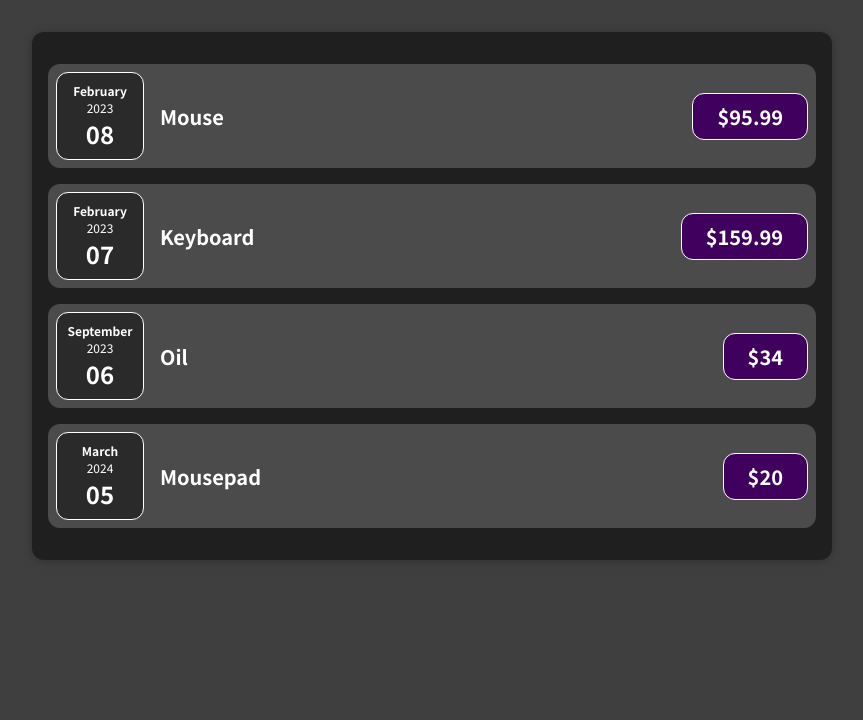
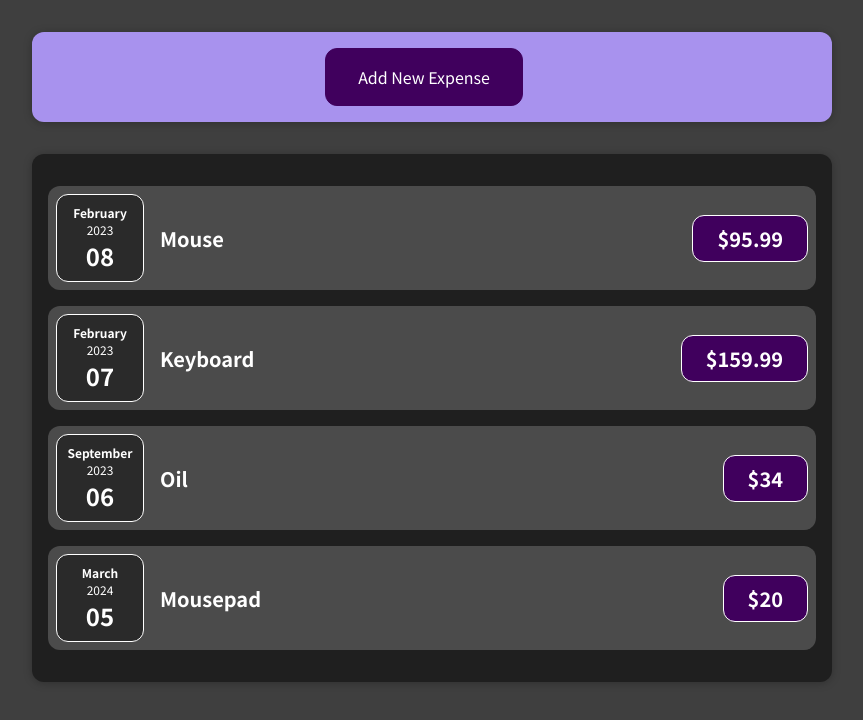
Before and after one commit to HuuThanh1301/TrackingExpenses, a React (Create React App) app: page / in a window 1280 px wide. Shown: the top 720 px of the page, without its empty margins (208-1071 px from the left). Built offline with nearby package versions, Linux system fonts and the light colour scheme.

Commit message:
Step 3: Add form component

```diff
--- a/src/App.js
+++ b/src/App.js
@@ -1,4 +1,5 @@
 import Expenses from "./components/Expenses/Expenses";
+import NewExpense from "./components/NewExpense/NewExpense";
 
 const dummy_data = [
   {
@@ -30,6 +31,7 @@ const dummy_data = [
 function App() {
   return (
     <div>
+      <NewExpense />
       <Expenses items={dummy_data}/>
     </div>
   );
--- /dev/null
+++ b/src/components/NewExpense/ExpenseForm.js
@@ -0,0 +1,29 @@
+import classes from './ExpenseForm.module.css';
+
+const ExpenseForm = (props) => {
+  return (
+    <form>
+      <div className={classes.form_controls}>
+        <div className={classes.form_control}>
+          <label>Title</label>
+          <input type="text" name="title" id="title"></input>
+        </div>
+        <div className={classes.form_control}>
+          <label>Amount</label>
+          <input type="number" name="amount" id="amount"></input>
+        </div>
+        <div className={classes.form_control}>
+          <label>Date</label>
+          <input type="date" name="date" id="date"></input>
+        </div>
+      </div>
+
+      <div className={classes.button_control}>
+        <button onClick={props.onHideForm}>Cancel</button>
+        <button>Add Expense</button>
+      </div>
+    </form>
+  );
+}
+
+export default ExpenseForm;
--- /dev/null
+++ b/src/components/NewExpense/ExpenseForm.module.css
@@ -0,0 +1,34 @@
+.form_controls{
+  display: flex;
+  flex-wrap: wrap;
+  gap: 1rem;
+}
+
+.form_control{
+  display: flex;
+  align-items: flex-start;
+  flex-direction: column;
+  gap: 0.5rem;
+}
+
+.form_control label{
+  font-weight: bold;
+}
+
+.form_control input{
+  border-radius: 6px;
+  width: 20rem;
+  border: none;
+  padding: 0.5rem;
+  font: inherit;
+  border: 1px solid #ccc;
+}
+
+.form_control input:focus{
+  outline: none;
+}
+
+.button_control{
+  display: flex;
+  justify-content: flex-end;
+}
--- /dev/null
+++ b/src/components/NewExpense/NewExpense.js
@@ -0,0 +1,24 @@
+import { useState } from "react";
+import classes from './NewExpense.module.css';
+import ExpenseForm from "./ExpenseForm";
+
+const NewExpense = () => {
+  const [showForm, setShowForm] = useState(false);
+
+  const showFormHandler = () => {
+    setShowForm(true);
+  }
+
+  const hideFormHandler = () => {
+    setShowForm(false);
+  }
+
+  return (
+    <div className={classes.new_expense}>
+      {!showForm && <button onClick={showFormHandler}>Add New Expense</button>}
+      {showForm && <ExpenseForm onHideForm={hideFormHandler}/>}
+    </div>
+  );
+}
+
+export default NewExpense;
--- /dev/null
+++ b/src/components/NewExpense/NewExpense.module.css
@@ -0,0 +1,29 @@
+.new_expense{
+  margin: 2rem auto;
+  width: 50rem;
+  max-width: 95%;
+  border-radius: 12px;
+  background-color: #a892ee;
+  padding: 1rem;
+  text-align: center;
+  /* display: flex; */
+  /* flex-direction: column; */
+  box-shadow: 0 1px 8px rgba(0, 0, 0, 0.25);
+  /* gap: 1rem; */
+}
+
+.new_expense button{
+  font: inherit;
+  padding: 1rem 2rem;
+  color: white;
+  border: 1px solid #40005d;
+  background-color: #40005d;
+  border-radius: 12px;
+  cursor: pointer;
+  margin-right: 1rem;
+}
+
+.new_expense button:hover,
+.new_expense button:active{
+  background-color: #510674;
+}
```
